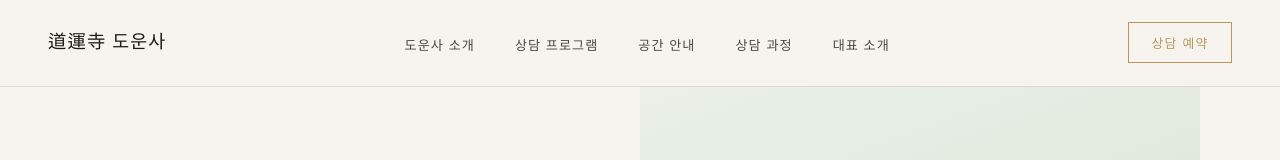
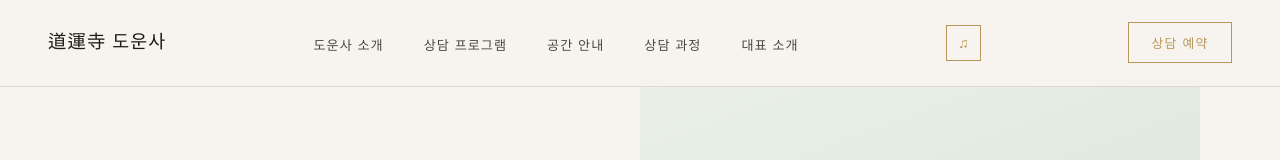
Before and after one commit to dowunsa/dowunsa-homepage, a plain HTML site: page docs/index.html in a window 1280 px wide. Shown: the top 160 px of the page. Drawn offline with Linux system fonts and the light colour scheme.

Commit message:
홈페이지에 배경음악 자동재생+토글 버튼 추가, 사주계산기에서 예약목록으로 돌아가는 링크 수정, 실제 배경음악 파일 반영

```diff
--- a/docs/index.html
+++ b/docs/index.html
@@ -72,6 +72,19 @@
     transition: all 0.3s;
   }
   .nav-cta:hover { background: var(--gold); color: var(--cream); }
+  .music-toggle {
+    width: 2.2rem; height: 2.2rem;
+    border: 0.5px solid var(--border);
+    background: none;
+    color: var(--ink-light);
+    font-size: 0.9rem;
+    cursor: pointer;
+    display: flex; align-items: center; justify-content: center;
+    transition: all 0.3s;
+    flex-shrink: 0;
+  }
+  .music-toggle:hover { border-color: var(--gold); color: var(--gold); }
+  .music-toggle.playing { color: var(--gold); border-color: var(--gold); }
 
   /* HERO */
   .hero {
@@ -536,8 +549,10 @@
     <li><a href="#process">상담 과정</a></li>
     <li><a href="about.html">대표 소개</a></li>
   </ul>
+  <button class="music-toggle" id="musicToggle" onclick="toggleBgMusic()" title="배경음악 켜기/끄기">♪</button>
   <a href="reservation.html" class="nav-cta">상담 예약</a>
 </nav>
+<audio id="bgMusic" src="assets/audio/ambient.mp3" loop preload="none"></audio>
 
 <section class="hero">
   <div class="hero-left">
@@ -766,6 +781,43 @@
   if ('serviceWorker' in navigator) {
     window.addEventListener('load', () => navigator.serviceWorker.register('sw.js').catch(() => {}));
   }
+
+  /* ══ 배경음악: 입장 시 자동 재생 시도, 브라우저가 막으면 첫 클릭/스크롤 시 재생 ══ */
+  (function () {
+    const audio = document.getElementById('bgMusic');
+    const btn = document.getElementById('musicToggle');
+    let userPaused = false;
+
+    audio.addEventListener('error', () => { btn.style.display = 'none'; });
+
+    function setPlayingUI(isPlaying) {
+      btn.classList.toggle('playing', isPlaying);
+      btn.textContent = isPlaying ? '♫' : '♪';
+    }
+
+    function tryPlay() {
+      audio.play().then(() => setPlayingUI(true)).catch(() => setPlayingUI(false));
+    }
+
+    tryPlay();
+
+    const resumeOnce = () => {
+      if (!userPaused && audio.paused) tryPlay();
+      ['click', 'scroll', 'touchstart', 'keydown'].forEach(ev => document.removeEventListener(ev, resumeOnce));
+    };
+    ['click', 'scroll', 'touchstart', 'keydown'].forEach(ev => document.addEventListener(ev, resumeOnce, { once: true }));
+
+    window.toggleBgMusic = function () {
+      if (audio.paused) {
+        userPaused = false;
+        tryPlay();
+      } else {
+        audio.pause();
+        userPaused = true;
+        setPlayingUI(false);
+      }
+    };
+  })();
 </script>
 </body>
 </html>
```
Also changed, not shown: docs/admin-saju.html (+2 -2 lines), 2 other files.
